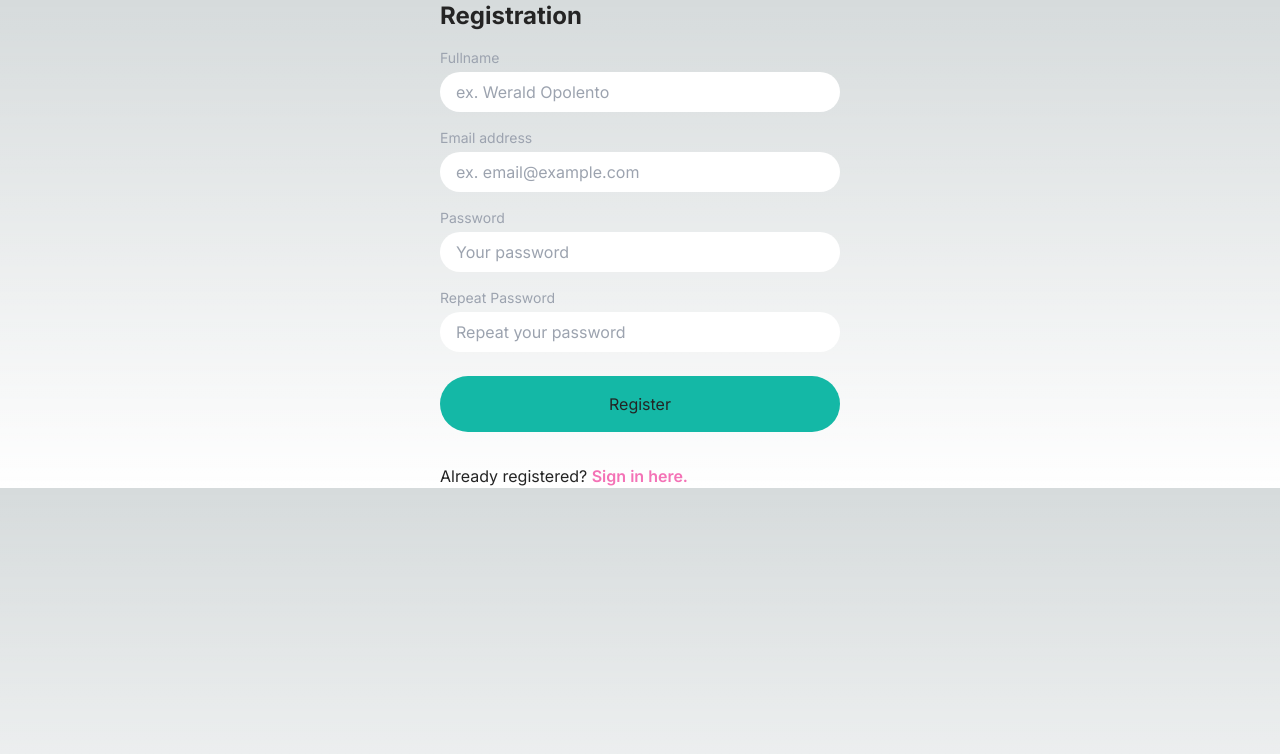
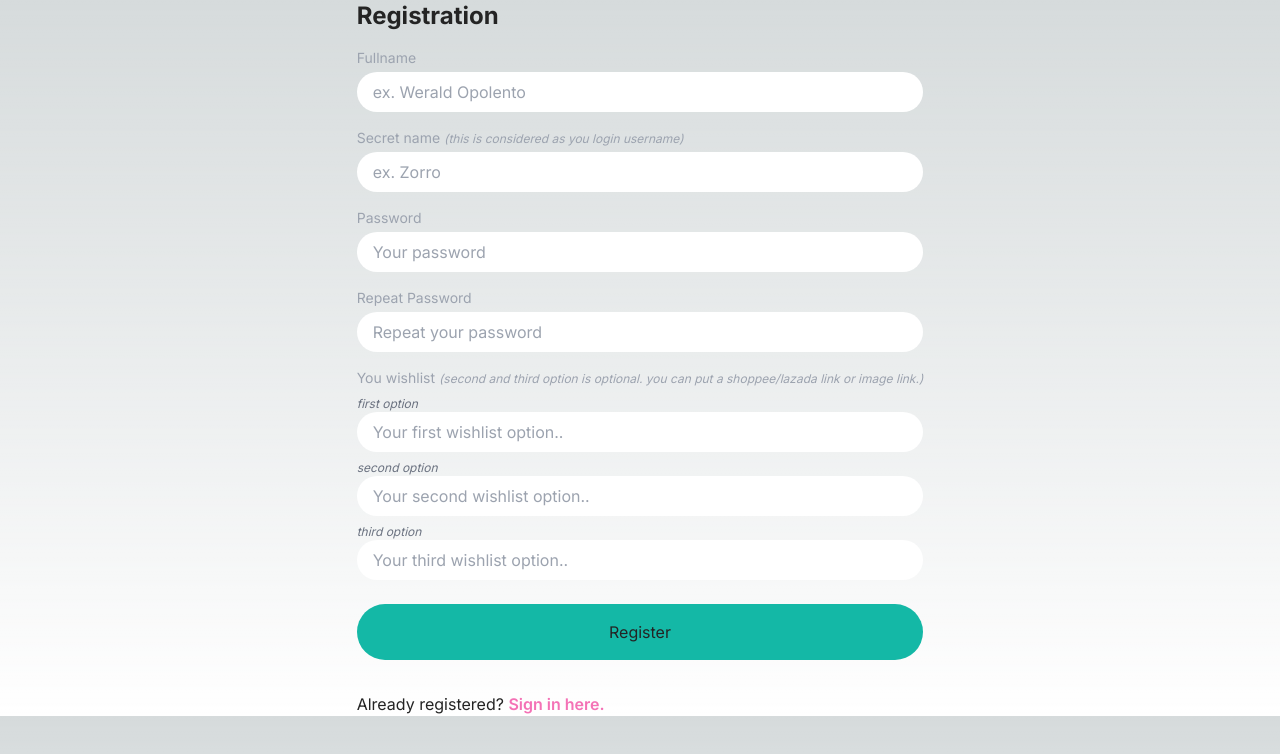
Before and after one commit to weraldco/xmas-palabunutan, a Next.js app: page /register in a window 1280 px wide. Shown: the top 754 px of the page. Built offline with nearby package versions, Linux system fonts and the light colour scheme; no server answers.

Commit message:
UPDATE: change the email to  secretName as login

```diff
--- a/app/dashboard/page.tsx
+++ b/app/dashboard/page.tsx
@@ -10,10 +10,11 @@ const noto = Pixelify_Sans({ weight: '400', subsets: ['latin'] });
 
 export default async function DashboardPage() {
 	const session = await auth();
+	console.log(session);
 	if (!session?.user) {
 		redirect('/login');
 	}
-	const result = await getPickedResult(session.user.email as string);
+	const result = await getPickedResult(session.user.secretName as string);
 	return (
 		<div>
 			<Navbar />
--- /dev/null
+++ b/app/setting/page.tsx
@@ -0,0 +1,22 @@
+import { auth, signOut } from '@/auth';
+import React from 'react';
+
+const SettingPage = async () => {
+	const session = await auth();
+	console.log(session?.user.secretName);
+	return (
+		<div>
+			{/* {JSON.stringify(session)} */}
+			<form
+				action={async () => {
+					'use server';
+					await signOut();
+				}}
+			>
+				<button type="submit">Sign out</button>
+			</form>
+		</div>
+	);
+};
+
+export default SettingPage;
--- a/auth.ts
+++ b/auth.ts
@@ -1,8 +1,19 @@
 import { PrismaAdapter } from '@auth/prisma-adapter';
-import NextAuth from 'next-auth';
+import NextAuth, { type DefaultSession } from 'next-auth';
 import Credentials from 'next-auth/providers/credentials';
 import GitHub from 'next-auth/providers/github';
+import { getUserById } from './action/auth';
 import db from './db';
+
+export type ExtendedUser = DefaultSession['user'] & {
+	secretName: string;
+};
+
+declare module 'next-auth' {
+	interface Session {
+		user: ExtendedUser;
+	}
+}
 
 export const {
 	handlers: { GET, POST },
@@ -12,6 +23,26 @@ export const {
 } = NextAuth({
 	adapter: PrismaAdapter(db),
 	session: { strategy: 'jwt' },
+	callbacks: {
+		async session({ token, session }) {
+			if (token.sub && session.user) {
+				session.user.id = token.sub;
+			}
+			if (token.secretName && session.user) {
+				session.user.secretName = token.secretName as string;
+			}
+			return session;
+		},
+		async jwt({ token }) {
+			if (!token.sub) return token;
+			const user = await getUserById(token.sub);
+			if (!user) return token;
+
+			token.secretName = user.secretName;
+
+			return token;
+		},
+	},
 	providers: [
 		GitHub({
 			clientId: process.env.AUTH_GITHUB_ID,
@@ -20,22 +51,22 @@ export const {
 		Credentials({
 			name: 'Credentials',
 			credentials: {
-				email: {
-					label: 'Email',
-					type: 'email',
-					placeholder: 'email@example.com',
+				secretName: {
+					label: 'secretName',
+					type: 'text',
+					placeholder: 'secret name',
 				},
 				password: { label: 'Password', type: 'password' },
 			},
 			authorize: async (credentials) => {
-				if (!credentials || !credentials.email || !credentials.password) {
+				if (!credentials || !credentials.secretName || !credentials.password) {
 					return null;
 				}
-				const email = credentials.email as string;
+				const secretName = credentials.secretName as string;
 
 				let user: any = await db.user.findUnique({
 					where: {
-						email,
+						secretName,
 					},
 				});
 				if (!user) {
--- a/components/AuthButtn.tsx
+++ b/components/AuthButtn.tsx
@@ -1,15 +1,31 @@
 'use client';
-import React from 'react';
-import { useFormStatus } from 'react-dom';
+import React, { ReactNode } from 'react';
+import { AiOutlineLoading3Quarters } from 'react-icons/ai';
 
-export default function AuthButtn() {
-	const { pending } = useFormStatus();
+type AuthButtnProps = {
+	loading: boolean;
+	children: ReactNode;
+};
+
+const AuthButtn: React.FC<AuthButtnProps> = ({ loading, children }) => {
 	return (
 		<button
+			disabled={loading}
 			type="submit"
 			className="bg-teal-500 px-4 py-4 w-full rounded-full hover:bg-teal-400 hover:scale-105 active:bg-teal-300 duration-200 mt-2"
 		>
-			Login
+			{loading ? (
+				<div className="flex justify-center items-center">
+					<AiOutlineLoading3Quarters
+						size={30}
+						className="animate-spin text-center"
+					/>
+				</div>
+			) : (
+				<p>{children}</p>
+			)}
 		</button>
 	);
-}
+};
+
+export default AuthButtn;
--- a/components/LoginForm.tsx
+++ b/components/LoginForm.tsx
@@ -1,34 +1,32 @@
 'use client';
-import { getUserByEmail, loginWithCreds } from '@/action/auth';
-import { checkEmail } from '@/utils/helper';
+import { getUserBySecretName, loginWithCreds } from '@/action/auth';
 import bcrypt from 'bcryptjs';
 import Link from 'next/link';
 import React, { useState } from 'react';
 import AuthButtn from './AuthButtn';
 
 const LoginForm = () => {
-	const [email, setEmail] = useState('');
+	const [secretName, setSecretName] = useState('');
 	const [password, setPassword] = useState('');
+
 	const [error, setError] = useState('');
-
+	const [loading, setLoading] = useState(false);
 	const handleSubmit = async (e: React.FormEvent<HTMLFormElement>) => {
 		setError('');
 		e.preventDefault();
-
+		setLoading(true);
 		const form = new FormData();
-		form.append('email', email);
+		form.append('secretName', secretName);
 		form.append('password', password);
-
-		if (!email || !password) {
-			setError('All fields are required!');
-		} else {
-			if (checkEmail(email) === false) {
-				setError('Not a valid email');
+		try {
+			if (!secretName || !password) {
+				setError('All fields are required!');
+				setLoading(false);
 			} else {
-				// Check email
-				const user = await getUserByEmail(email);
+				const user = await getUserBySecretName(secretName);
 				if (user === null) {
 					setError('You are not register.');
+					setLoading(false);
 				} else {
 					const isMatch = bcrypt.compareSync(
 						password,
@@ -36,11 +34,15 @@ const LoginForm = () => {
 					);
 					if (!isMatch) {
 						setError('Incorrect password');
+						setLoading(false);
 					} else {
+						setLoading(false);
 						loginWithCreds(form);
 					}
 				}
 			}
+		} catch (error) {
+			console.log(error);
 		}
 	};
 	return (
@@ -50,16 +52,16 @@ const LoginForm = () => {
 					<h1 className="text-2xl font-bold">Login Page</h1>
 					<form onSubmit={handleSubmit} className="flex flex-col gap-4">
 						<div className="flex flex-col gap-1">
-							<label htmlFor="email" className="text-sm text-gray-400">
-								Email address
+							<label htmlFor="secretName" className="text-sm text-gray-400">
+								Secret Name
 							</label>
 							<input
-								onChange={(e) => setEmail(e.target.value)}
-								value={email}
-								id="email"
-								name="email"
+								onChange={(e) => setSecretName(e.target.value)}
+								value={secretName}
+								id="secretName"
+								name="secretName"
 								type="text"
-								placeholder="Enter your email address.."
+								placeholder="Enter your secretName.."
 								className="px-4 py-2 rounded-full text-gray-800"
 							/>
 						</div>
@@ -77,7 +79,7 @@ const LoginForm = () => {
 								className="px-4 py-2 rounded-full text-gray-800"
 							/>
 						</div>
-						<AuthButtn />
+						<AuthButtn loading={loading}>Login</AuthButtn>
 					</form>
 					<span className="text-red-400">{error && error}</span>
 					<span>
--- a/components/RegistrationForm.tsx
+++ b/components/RegistrationForm.tsx
@@ -1,33 +1,52 @@
 'use client';
-import { registerNewUser } from '@/action/auth';
-import { checkEmail } from '@/utils/helper';
+import { getUserBySecretName, registerNewUser } from '@/action/auth';
 import Link from 'next/link';
 import React, { useState } from 'react';
+import AuthButtn from './AuthButtn';
 
 const RegistrationForm = () => {
 	const [fullname, setFullname] = useState('');
-	const [email, setEmail] = useState('');
+	const [secretName, setSecretName] = useState('');
 	const [password, setPassword] = useState('');
 	const [repeatPassword, setRepeatPassword] = useState('');
+	const [wishlist, setWishlist] = useState({
+		first: '',
+		second: '',
+		third: '',
+	});
+	const [loading, setLoading] = useState(false);
 	const [error, setError] = useState('');
-
-	const handleSubmit = (e: React.FormEvent<HTMLFormElement>) => {
+	const handleSubmit = async (e: React.FormEvent<HTMLFormElement>) => {
+		setLoading(true);
 		setError('');
 		e.preventDefault();
 
-		if (!fullname || !email || !password || !repeatPassword) {
+		if (
+			!fullname ||
+			!secretName ||
+			!password ||
+			!repeatPassword ||
+			!wishlist.first
+		) {
+			setLoading(false);
 			setError('All fields are required');
 		} else {
-			if (!checkEmail(email)) {
-				setError('Not a valid email address.');
+			const checkUser = await getUserBySecretName(secretName);
+			if (checkUser) {
+				setLoading(false);
+				setError('User already exist!');
 			} else {
 				if (password !== repeatPassword) {
+					setLoading(false);
 					setError("Password didn't match!");
 				} else {
 					const form = new FormData();
 					form.append('fullname', fullname);
-					form.append('email', email);
+					form.append('secretName', secretName);
 					form.append('password', password);
+					form.append('wishlist1', wishlist.first);
+					form.append('wishlist2', wishlist.second);
+					form.append('wishlist3', wishlist.third);
 
 					registerNewUser(form);
 
@@ -58,14 +77,17 @@ const RegistrationForm = () => {
 
 					<div className="flex flex-col gap-1">
 						<label htmlFor="" className="text-sm text-gray-400">
-							Email address
+							Secret name{' '}
+							<span className="text-xs italic">
+								(this is considered as you login username)
+							</span>
 						</label>
 						<input
-							onChange={(e) => setEmail(e.target.value)}
-							value={email}
-							name="email"
+							onChange={(e) => setSecretName(e.target.value)}
+							value={secretName}
+							name="username"
 							type="text"
-							placeholder="ex. email@example.com"
+							placeholder="ex. Zorro "
 							className="px-4 py-2 rounded-full text-gray-800"
 						/>
 					</div>
@@ -95,12 +117,34 @@ const RegistrationForm = () => {
 							className="px-4 py-2 rounded-full text-gray-800"
 						/>
 					</div>
-					<button
-						type="submit"
-						className="bg-teal-500 px-4 py-4 w-full rounded-full  hover:bg-teal-400 hover:scale-105 active:bg-teal-300 duration-200 mt-2"
-					>
-						Register
-					</button>
+					<div className="flex flex-col gap-2">
+						<label htmlFor="" className="text-sm text-gray-400">
+							You wishlist{' '}
+							<span className="text-xs italic">
+								(second and third option is optional. you can put a
+								shoppee/lazada link or image link.)
+							</span>
+						</label>
+
+						{Object.entries(wishlist).map(([key, value]) => (
+							<div key={key} className="w-full">
+								<p className="text-xs italic text-gray-500">{key} option</p>
+
+								<input
+									onChange={(e) =>
+										setWishlist((prev) => ({ ...prev, [key]: e.target.value }))
+									}
+									value={value}
+									name="wishlist"
+									type="text"
+									placeholder={`Your ${key} wishlist option..`}
+									className="px-4 py-2 rounded-full text-gray-800 w-full"
+								/>
+							</div>
+						))}
+					</div>
+
+					<AuthButtn loading={loading}>Register</AuthButtn>
 				</form>
 				<span className="text-red-400">{error && error}</span>
 				<span>
```
Also changed, not shown: action/auth.ts (+29 -15 lines), todo.txt (added), 1 other file (tests, documents, lock files or other folders).
